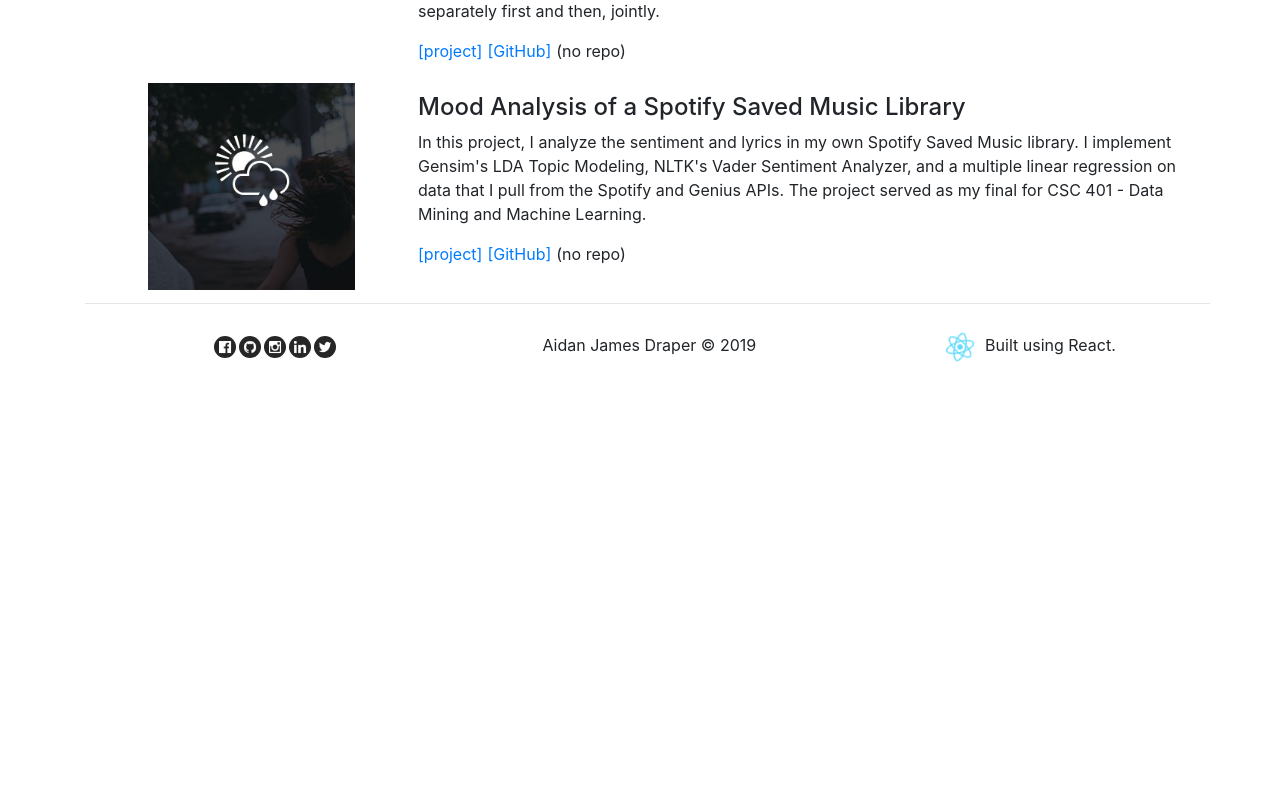
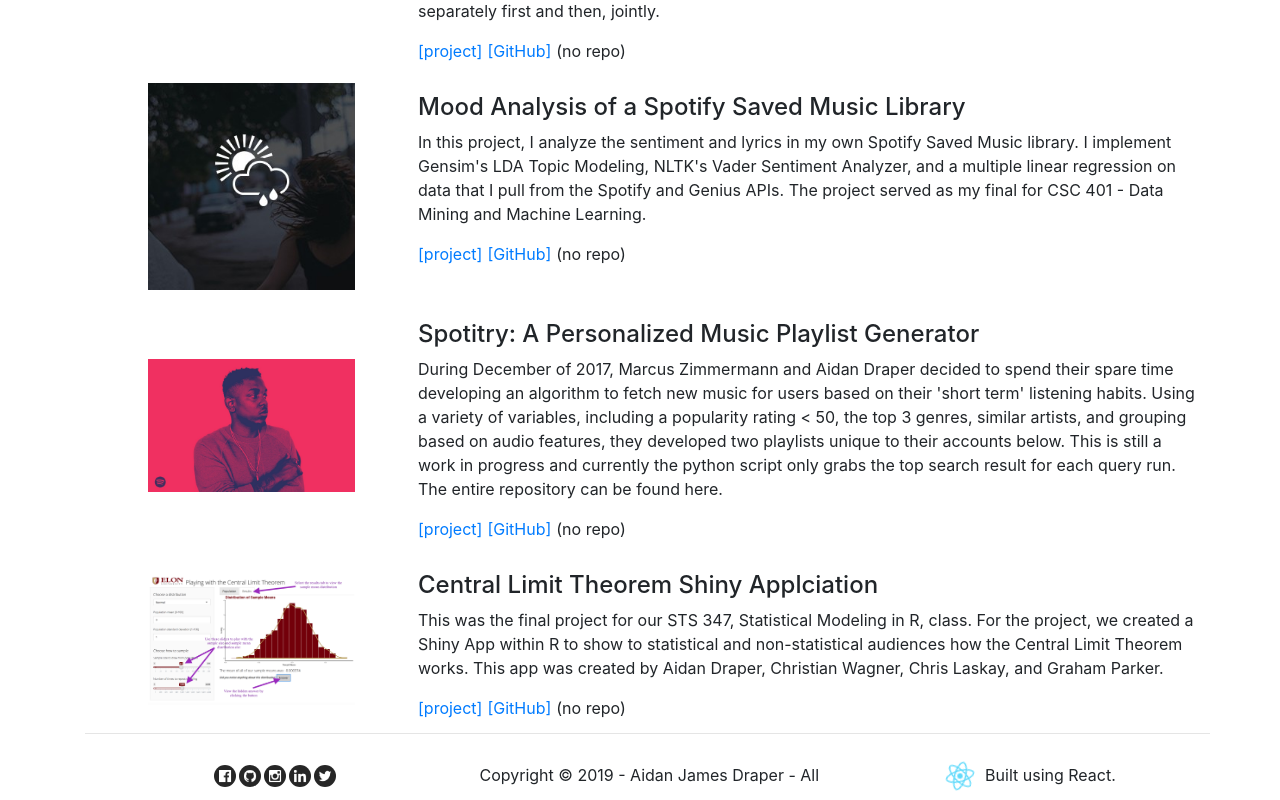
Before and after one commit to adraper2/adraper2.github.io, a React (Create React App) app: page /projects in a window 1280 px wide. Shown: the part 1237-2037 px from the top of the page. Before the commit the page ends 1607 px from the top, so only its background shows below. Built offline with nearby package versions, Linux system fonts and the light colour scheme; no server answers.

Commit message:
switch from react-router and more projects

```diff
--- a/src/App.js
+++ b/src/App.js
@@ -6,7 +6,7 @@
 import Portfolio from "./components/portfolio";
 import Publications from "./components/publications";
 import "./App.css";
-import { BrowserRouter, Route } from "react-router-dom";
+import { BrowserRouter, Route, Switch } from "react-router-dom";
 
 class App extends Component {
   state = {
@@ -31,12 +31,13 @@
       <BrowserRouter>
         <React.Fragment>
           <NavBar onTop={this.state.isTop} />
-
           <main className="container">
-            <Route exact path="/" component={Home} />
-            <Route path="/portfolio" component={Portfolio} />
-            <Route path="/projects" component={Projects} />
-            <Route path="/publications" component={Publications} />
+            <Switch>
+              <Route exact path="/" component={Home} />
+              <Route path="/portfolio" component={Portfolio} />
+              <Route path="/projects" component={Projects} />
+              <Route path="/publications" component={Publications} />
+            </Switch>
             <Footer />
           </main>
         </React.Fragment>
--- a/src/components/footer.jsx
+++ b/src/components/footer.jsx
@@ -39,7 +39,7 @@
           </a>
         </div>
         <div align="center" className="footer-element">
-          Aidan James Draper &copy; 2019
+          Copyright &copy; 2019 - Aidan James Draper - All rights reserved.
         </div>
         <div align="center" className="footer-element">
           <img
--- a/src/components/home.js
+++ b/src/components/home.js
@@ -30,7 +30,7 @@
           <br />
           <br />
           <br />
-          <p style={{ textAlign: "center" }}>My Github Commit Chart:</p>
+          <p style={{ textAlign: "center" }}>GitHub Commits</p>
           <img
             className="github_chart"
             src="http://ghchart.rshah.org/adraper2"
--- a/src/components/projects.jsx
+++ b/src/components/projects.jsx
@@ -43,6 +43,22 @@
         projectDesc:
           "In this project, I analyze the sentiment and lyrics in my own Spotify Saved Music library. I implement Gensim's LDA Topic Modeling, NLTK's Vader Sentiment Analyzer, and a multiple linear regression on data that I pull from the Spotify and Genius APIs. The project served as my final for CSC 401 - Data Mining and Machine Learning.",
         projectLink: "CSC401-Final-Project"
+      },
+      {
+        id: 6,
+        projectImage: "kendrick.jpeg",
+        projectTitle: "Spotitry: A Personalized Music Playlist Generator",
+        projectDesc:
+          "During December of 2017, Marcus Zimmermann and Aidan Draper decided to spend their spare time developing an algorithm to fetch new music for users based on their 'short term' listening habits. Using a variety of variables, including a popularity rating < 50, the top 3 genres, similar artists, and grouping based on audio features, they developed two playlists unique to their accounts below. This is still a work in progress and currently the python script only grabs the top search result for each query run. The entire repository can be found here.",
+        projectLink: "spotitry"
+      },
+      {
+        id: 7,
+        projectImage: "clt.png",
+        projectTitle: "Central Limit Theorem Shiny Applciation",
+        projectDesc:
+          "This was the final project for our STS 347, Statistical Modeling in R, class. For the project, we created a Shiny App within R to show to statistical and non-statistical audiences how the Central Limit Theorem works. This app was created by Aidan Draper, Christian Wagner, Chris Laskay, and Graham Parker.",
+        projectLink: "sts347-final"
       }
     ]
   };
```
Also changed, not shown: src/images/clt.png (added), src/images/kendrick.jpeg (added).
